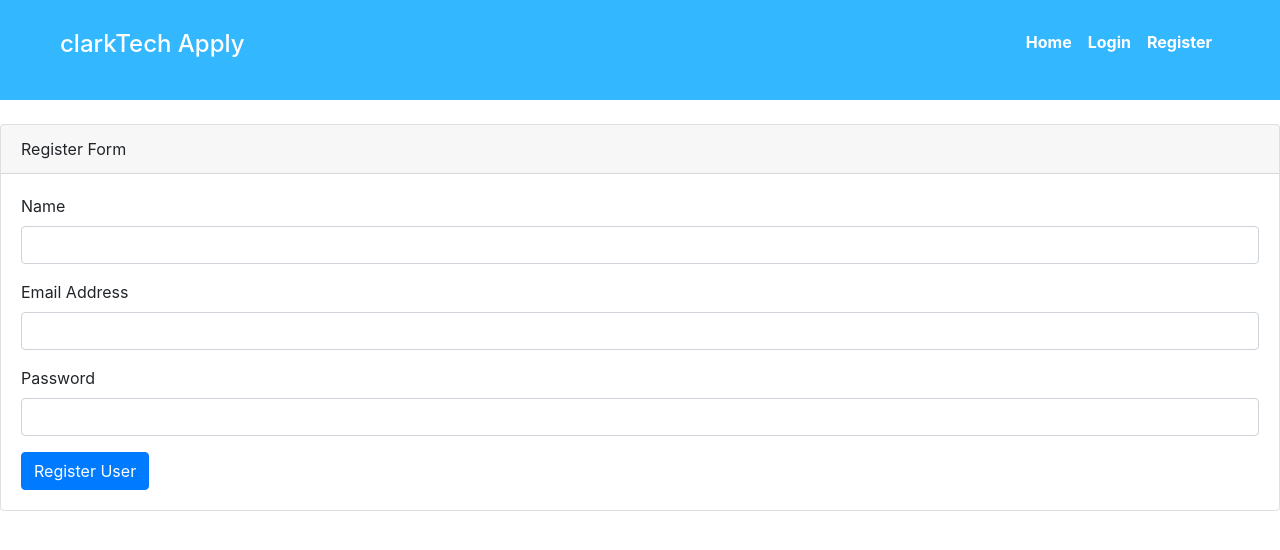
After one commit to Evan-Hoffman/Clark-Tech-Apply, a Node server app: page /register in a window 1280 px wide. The commit adds this page. Shown: the top 550 px of the page. Run offline with Node 20, Linux system fonts and the light colour scheme.

Commit message:
added Register page

```diff
--- a/app.js
+++ b/app.js
@@ -35,6 +35,10 @@ app.get("/", (req, res) => {
     res.render("index");
 });
 
+app.get("/register", (req, res) => {
+    res.render("register");
+});
+
 app.listen(5000, () => {
     console.log("Server started on Port 5000");
 })
--- a/public/style.css
+++ b/public/style.css
@@ -1,3 +1,29 @@
-body {
-    background-color: orange;
+nav {
+    background-color: #33B7FF;
+    color: #fff;
+    padding: 30px 60px;
+    display: flex;
+    justify-content: space-between;
 }
+
+nav ul {
+    display: flex;
+    justify-content: space-around;
+    align-items: center;
+}
+
+nav li {
+    list-style: none;
+}
+
+nav li a {
+    color: #fff;
+    text-decoration: none;
+    font-weight: bold;
+    padding: 5px 8px;
+}
+
+nav li a:hover{
+    color: black;
+    text-decoration: none;
+}
--- /dev/null
+++ b/views/register.hbs
@@ -0,0 +1,51 @@
+<!DOCTYPE html>
+<html lang="en">
+<head>
+    <meta charset="UTF-8">
+    <meta name="viewport" content="width=device-width, initial-scale=1.0">
+    <link rel="stylesheet" href="https://stackpath.bootstrapcdn.com/bootstrap/4.5.2/css/bootstrap.min.css" integrity="sha384-JcKb8q3iqJ61gNV9KGb8thSsNjpSL0n8PARn9HuZOnIxN0hoP+VmmDGMN5t9UJ0Z" crossorigin="anonymous">
+    <link rel="stylesheet" href="/style.css">
+    <title>Document</title>
+</head>
+<body>
+    <nav>
+        <h4>clarkTech Apply</h4>
+        <ul>
+            <li><a href="/">Home</a></li>
+            <li><a href="/login">Login</a></li>
+            <li><a href="/register">Register</a></li>
+        </ul>
+    </nav>
+
+    <div class="containter mt-4">
+        <div class="card">
+            <div class = "card-header">
+                Register Form
+            </div>
+            <div class="card-body">
+                <form>
+                  <div class="form-group">
+                    <label for="name">Name</label>
+                    <input type="text" class="form-control" id="name" name = "name">
+                  </div>
+
+                  <div class="form-group">
+                    <label for="email">Email Address</label>
+                    <input type="email" class="form-control" id="email" name="email">
+                  </div>
+
+                  <div class="form-group">
+                    <label for="password">Password</label>
+                    <input type="password" class="form-control" id="password" name="password">
+                  </div>
+
+                  <button type="submit" class="btn btn-primary">Register User</button>
+                </form>
+
+  </div>
+</div>
+    </div>
+
+    <script src="https://code.jquery.com/jquery-3.5.1.slim.min.js" integrity="sha384-DfXdz2htPH0lsSSs5nCTpuj/zy4C+OGpamoFVy38MVBnE+IbbVYUew+OrCXaRkfj" crossorigin="anonymous"></script>
+</body>
+</html>
```
Also changed, not shown: views/index.hbs (+21 -1 lines).
